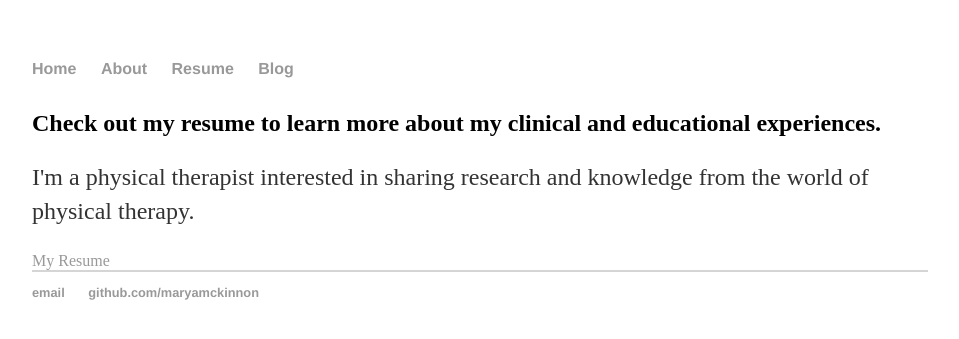
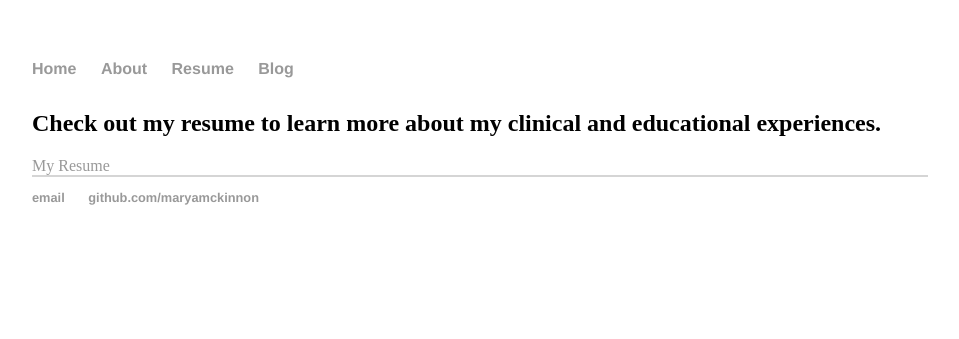
Before and after one commit to maryamckinnon/maryamckinnon.github.io, a Jekyll site: the page built from Resume/index.html, in a window 1280 px wide. Shown: the top 339 px of the page, without its empty margins (160-1119 px from the left). Built offline with Jekyll 4.4.1, drawn with Linux system fonts in a browser that asks for light colours.

Commit message:
Update index.html

```diff
--- a/Resume/index.html
+++ b/Resume/index.html
@@ -6,7 +6,6 @@ title: Resume
     		<div class="blurb">
 			<h1> </h1>
         		<h2>Check out my resume to learn more about my clinical and educational experiences.</h2>
-				<p>I'm a physical therapist interested in sharing research and knowledge from the world of physical therapy.</p>
 			<a href="McKinnonMary-MyResume.pdf">My Resume</a>
     		</div><!-- /.blurb -->
 		</div><!-- /.container -->
```
